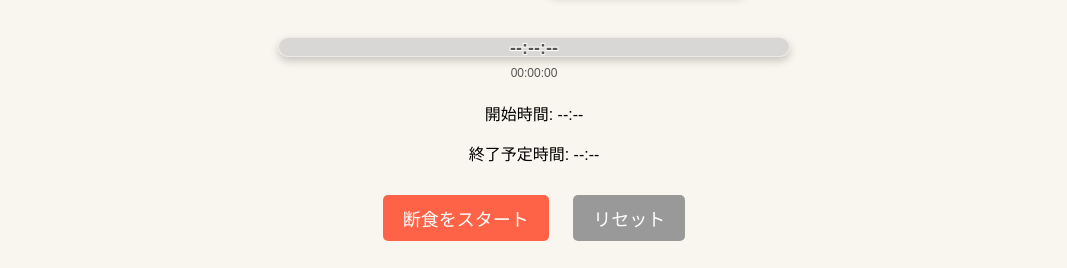
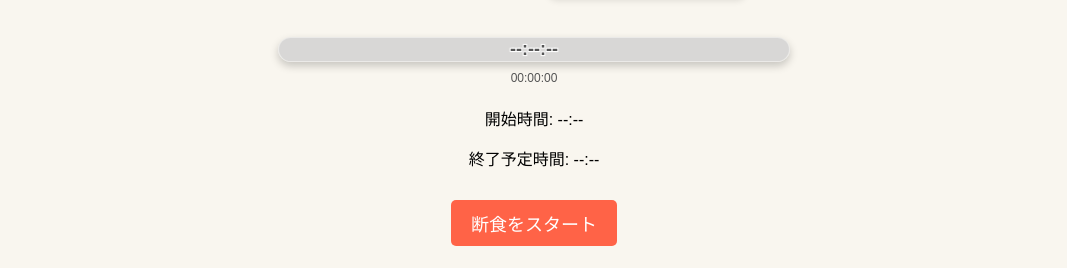
Before and after one commit to msy0703/fasting-timer-app, a plain HTML site: page index.html in a window 1280 px wide. Shown: the part 119-387 px from the top of the page, without its empty margins (106-1173 px from the left). Drawn offline with nearby package versions, Linux system fonts and the light colour scheme.

Commit message:
リセットボタン廃止

```diff
--- a/css/main.css
+++ b/css/main.css
@@ -103,7 +103,7 @@ progress {
 /* プログレスバー */
 #timer-progress {
     width: 100%; /* プログレスバーの幅 */
-    height: 20px; /* プログレスバーの高さ */
+    height: 25px; /* プログレスバーの高さ */
     position: relative; /* 残り時間を重ねるためにrelativeを設定 */
     margin-bottom: 5px; /* 経過時間との間の余白 */
 }
--- a/index.html
+++ b/index.html
@@ -48,7 +48,7 @@
     <!-- ボタンエリア -->
     <div class="button-area">
         <button id="start-fasting">断食をスタート</button>
-        <button id="reset-timer">リセット</button>
+        <!-- <button id="reset-timer">リセット</button> -->
     </div>
 
 <!-- モーダル（開始オプション選択用） -->
```
